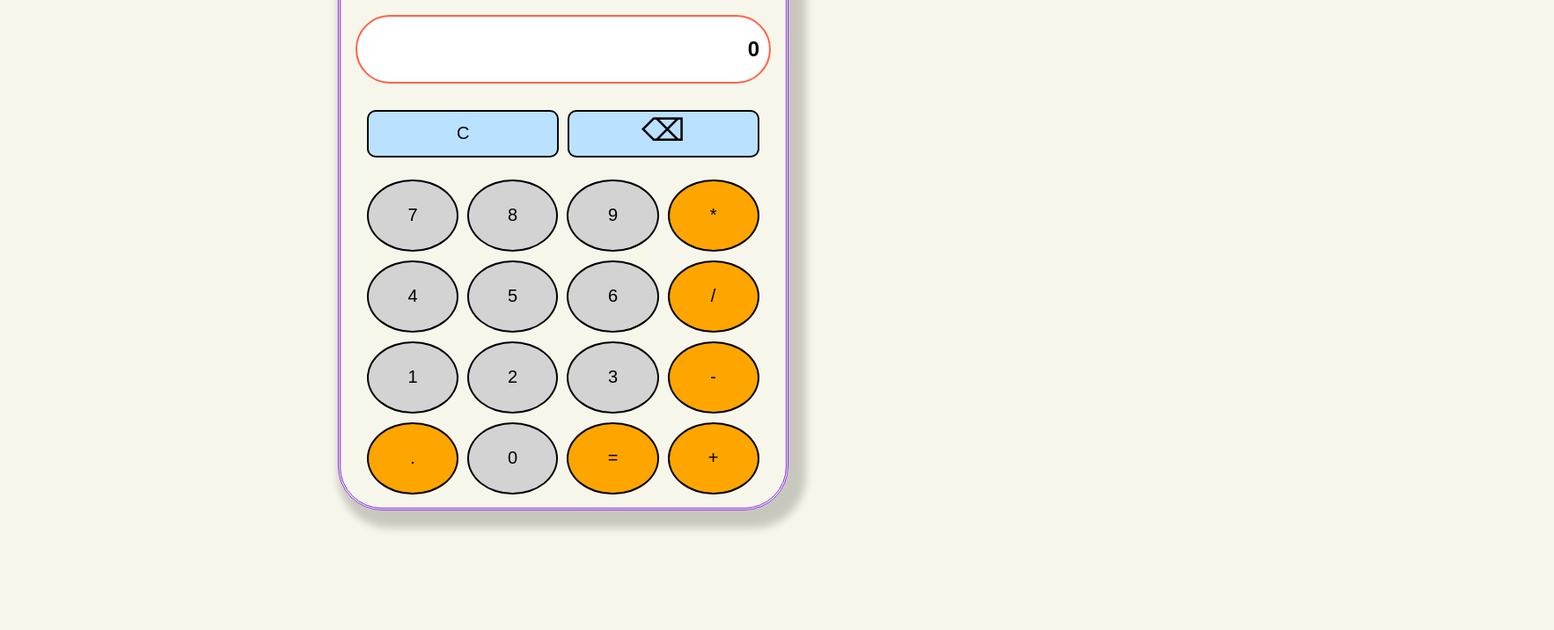
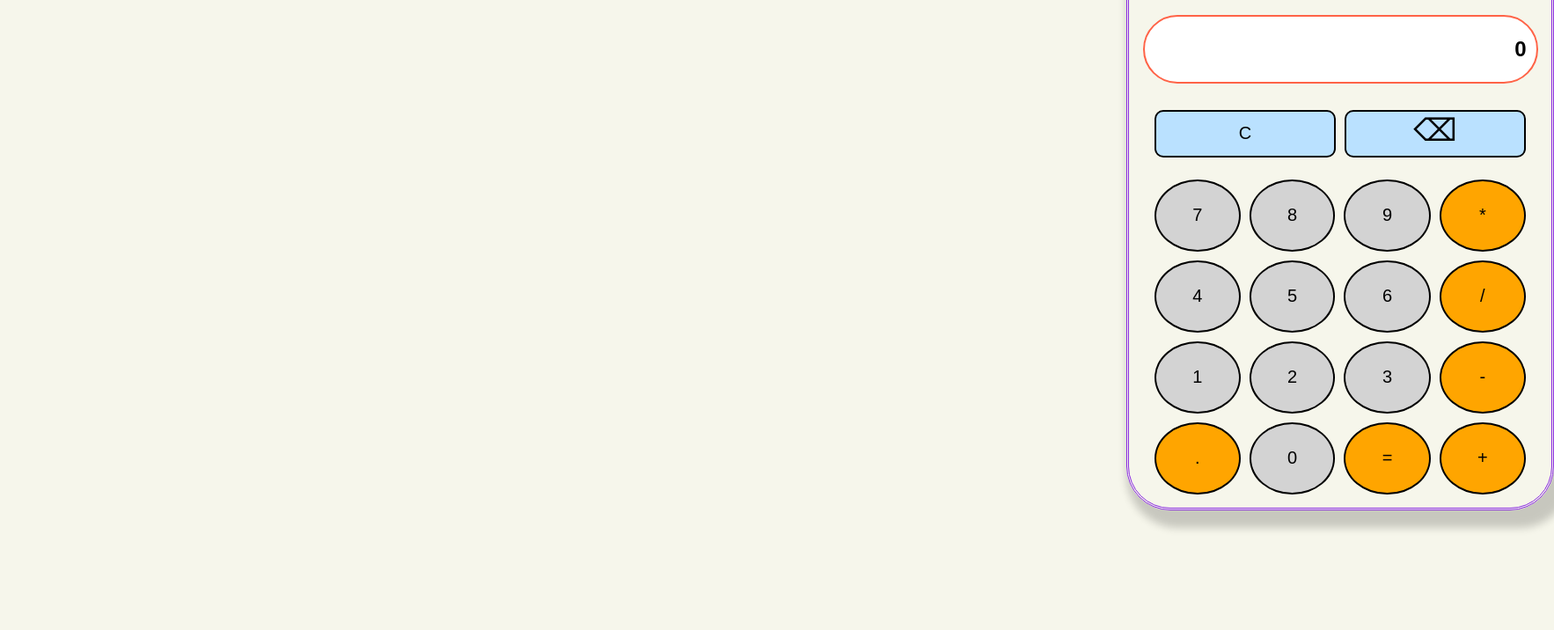
Before and after one commit to citronmeringue/calculator, a plain HTML site: page index.html in a window 1280 px wide. Shown: the part 84-800 px from the top of the page at 88% size, 1766 px wide, since content can reach past the window. Drawn offline with Linux system fonts and the light colour scheme.

Commit message:
edit css

```diff
--- a/styles/style.css
+++ b/styles/style.css
@@ -7,10 +7,9 @@
     border-style: double;
     border-color: blueviolet;
     height: 100%;
+    width: 30em;
     border-style: double;
     border-radius: 50px;
-    margin-right:30%;
-    margin-left:30%;
 }
 
 #ctn-display{
@@ -84,3 +83,11 @@ button{
 button:hover{
     background-color: #FFB3BA;
 }
+
+@media all and (min-width:800px){
+
+    #body-calc {
+        margin-right: 80em;
+        margin-left:80em;
+    }
+}
```
